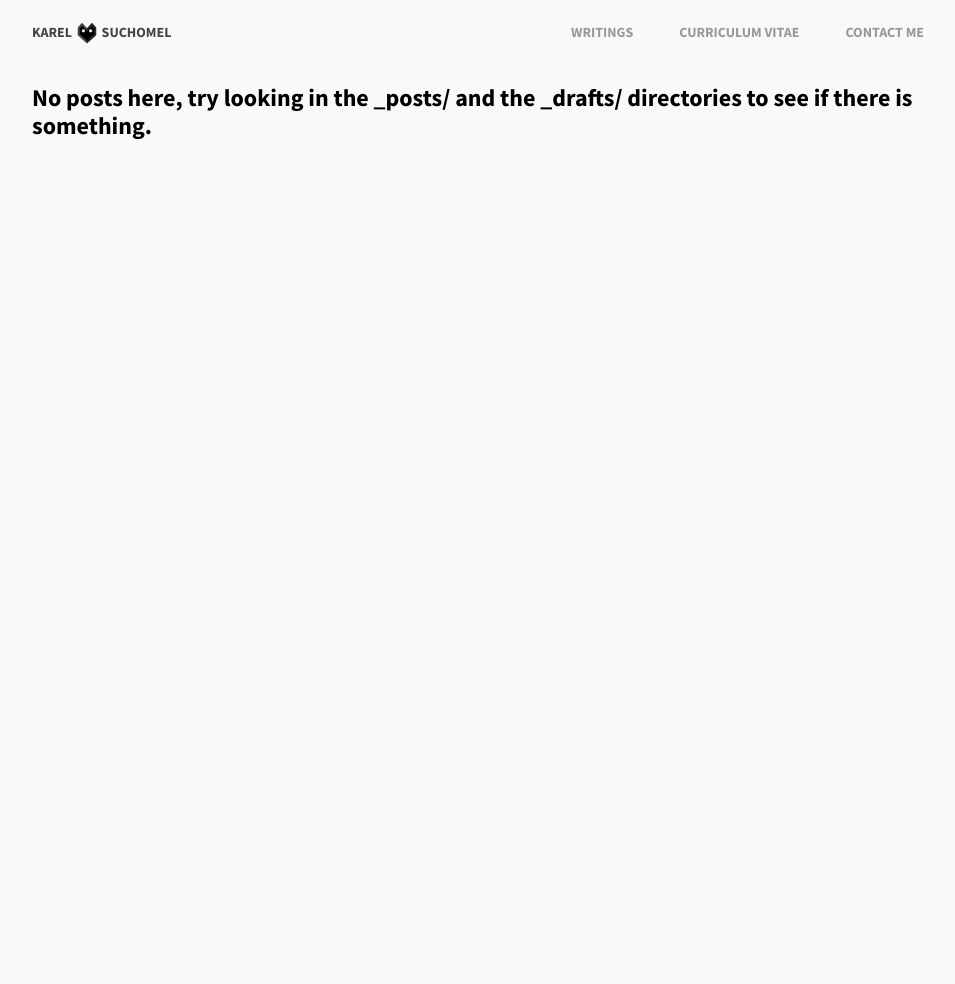
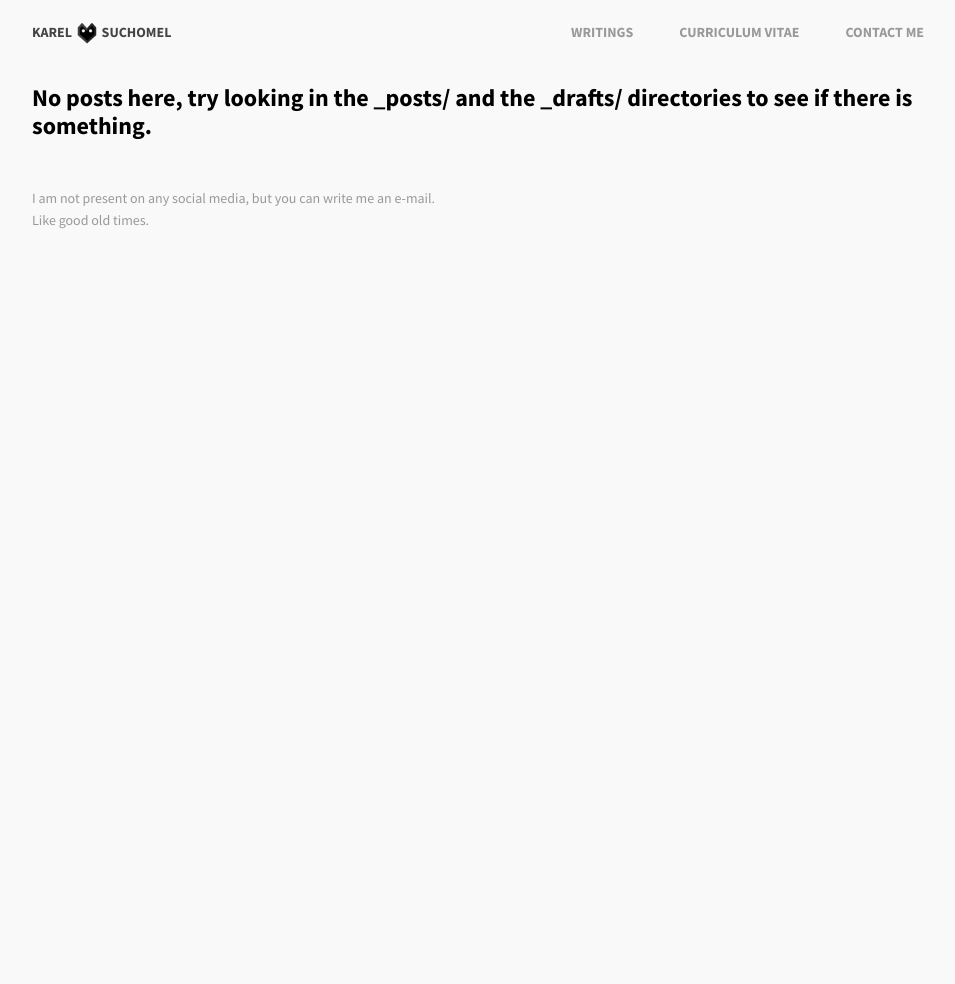
Before and after one commit to karelsuchomel/personal-site, a Jekyll site: the page built from index.md, in a window 1280 px wide. Shown: the whole page, without its empty margins (152-1107 px from the left). Built offline with Jekyll 4.4.1, drawn with Linux system fonts in a browser that asks for light colours; after the commit the page ends 900 px from its top, so only the background shows below that.

Commit message:
ADDED styles and two sentences to footer

```diff
--- a/_includes/footer.html
+++ b/_includes/footer.html
@@ -1,11 +1,11 @@
-<!-- JavaScrirpt-->
-
-<!-- Closing page-wrapper -->
-	<div class="footer-container">
-		<!-- Created with codes by Karel Suchomel -->
+	<div id="footer-container">
+		I am not present on any social media, but you can write me an e-mail.<br />Like good old times.
 	</div>
 
+	<!-- Closing page-wrapper -->
 	</div>
+
+	<!-- JavaScrirpt-->
 	<script src="{{ "/assets/js/main.js" | relative_url }}"></script>
 </body>
 </html>
--- a/_includes/navigation.html
+++ b/_includes/navigation.html
@@ -6,7 +6,7 @@
 			Suchomel
 		</a>
 		<div class="navigation-links-container">
-			<a href="#" class="navigation-link">Writings</a>
+			<a href="{{ '/' | absolute_url }}" class="navigation-link">Writings</a>
 			<a href="{{ "/category/projects.html" | relative_url }}" class="navigation-link">Curriculum vitae</a>
 			<a href="#" class="navigation-link">Contact me</a>
 		</div>
--- /dev/null
+++ b/_sass/footer.sass
@@ -0,0 +1,13 @@
+@import "_partials"
+
+#footer-container
+	margin: 48px 0
+	padding: 0 34px
+
+	color: #999
+	line-height: 22px
+	font-size: 14px
+
+@media screen and(max-width: 640px)
+	#footer-container
+		padding: 0 20px
--- a/_sass/main.sass
+++ b/_sass/main.sass
@@ -10,7 +10,6 @@ body
 	padding-bottom: 12px
 	max-width: 980px
 	margin: 0 auto
-	min-height: 100vh
 	box-sizing: border-box
 
 .content-wrapper
--- a/assets/css/main.sass
+++ b/assets/css/main.sass
@@ -10,3 +10,4 @@
 @import "singular/content"
 @import "front-page/list-writings"
 @import "navigation/navigation"
+@import "footer"
```
